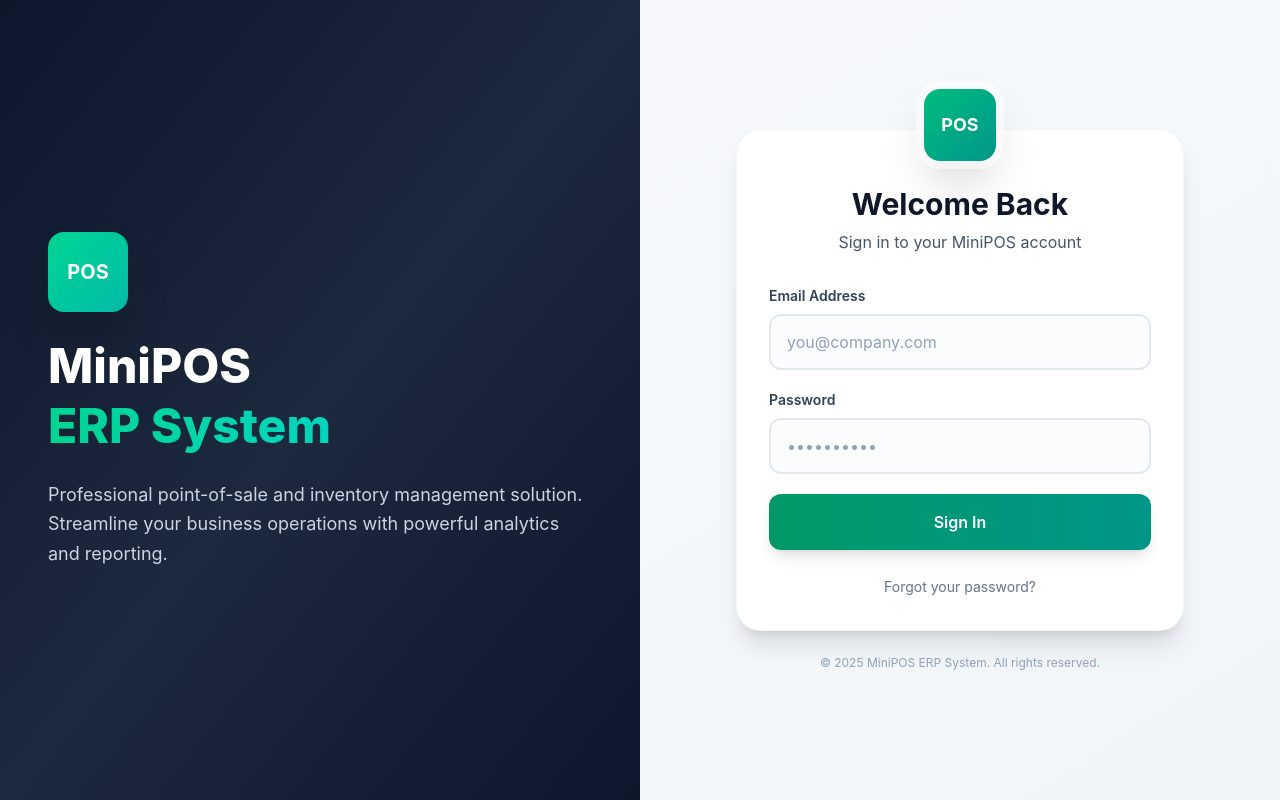
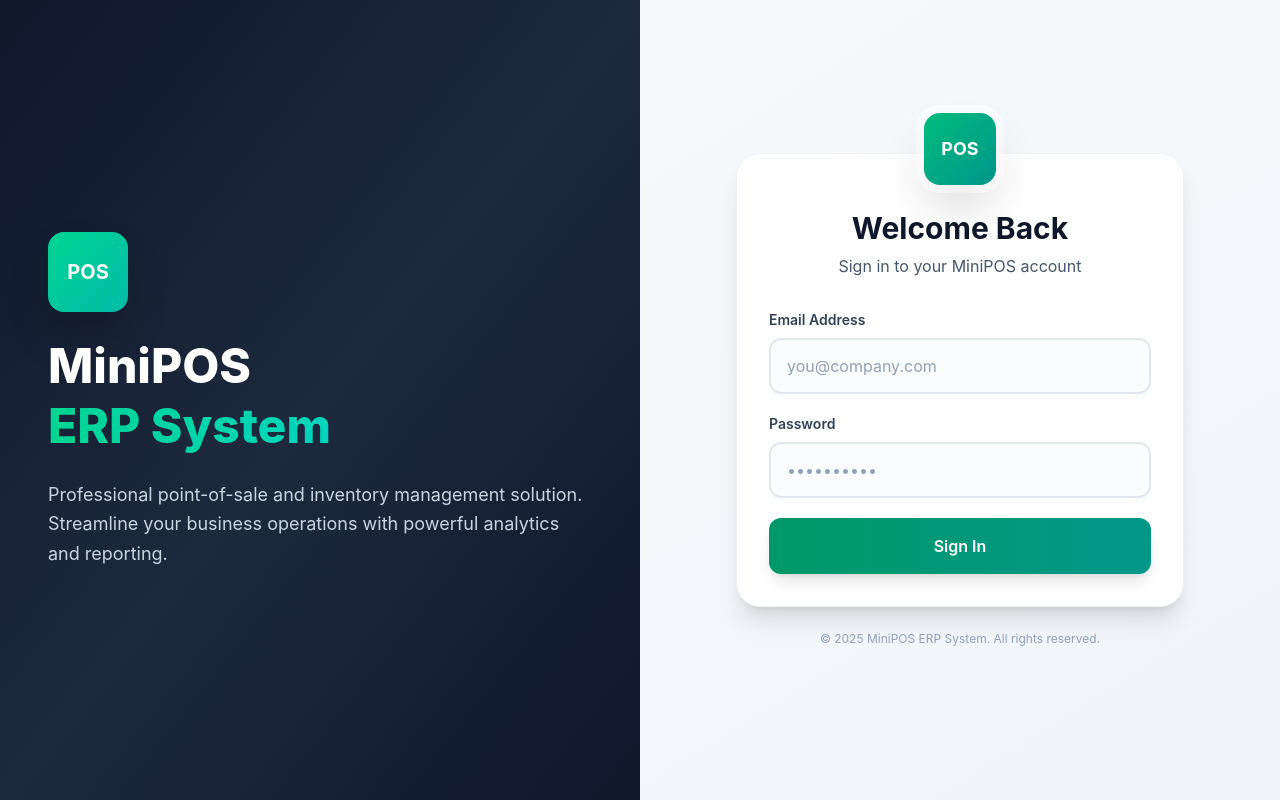
Before and after one commit to nazmisani/minipos-client, a Next.js app in the folder client/: page /login in a window 1280 px wide. Built offline with nearby package versions, Linux system fonts and the light colour scheme.

Commit message:
refactor(login): remove unused imports and forgot password link from login page

```diff
--- a/client/src/app/login/page.tsx
+++ b/client/src/app/login/page.tsx
@@ -1,8 +1,6 @@
 "use client";
 
 import { useState } from "react";
-import Image from "next/image";
-import Link from "next/link";
 
 export default function LoginPage() {
   const [email, setEmail] = useState("");
@@ -102,15 +100,6 @@ export default function LoginPage() {
                 Sign In
               </button>
             </form>
-
-            <div className="mt-4 lg:mt-6 text-center">
-              <Link
-                href="#"
-                className="text-xs lg:text-sm text-slate-500 hover:text-emerald-600 hover:underline transition-colors duration-200"
-              >
-                Forgot your password?
-              </Link>
-            </div>
           </div>
 
           <p className="mt-4 lg:mt-6 text-center text-xs text-slate-400">
```
